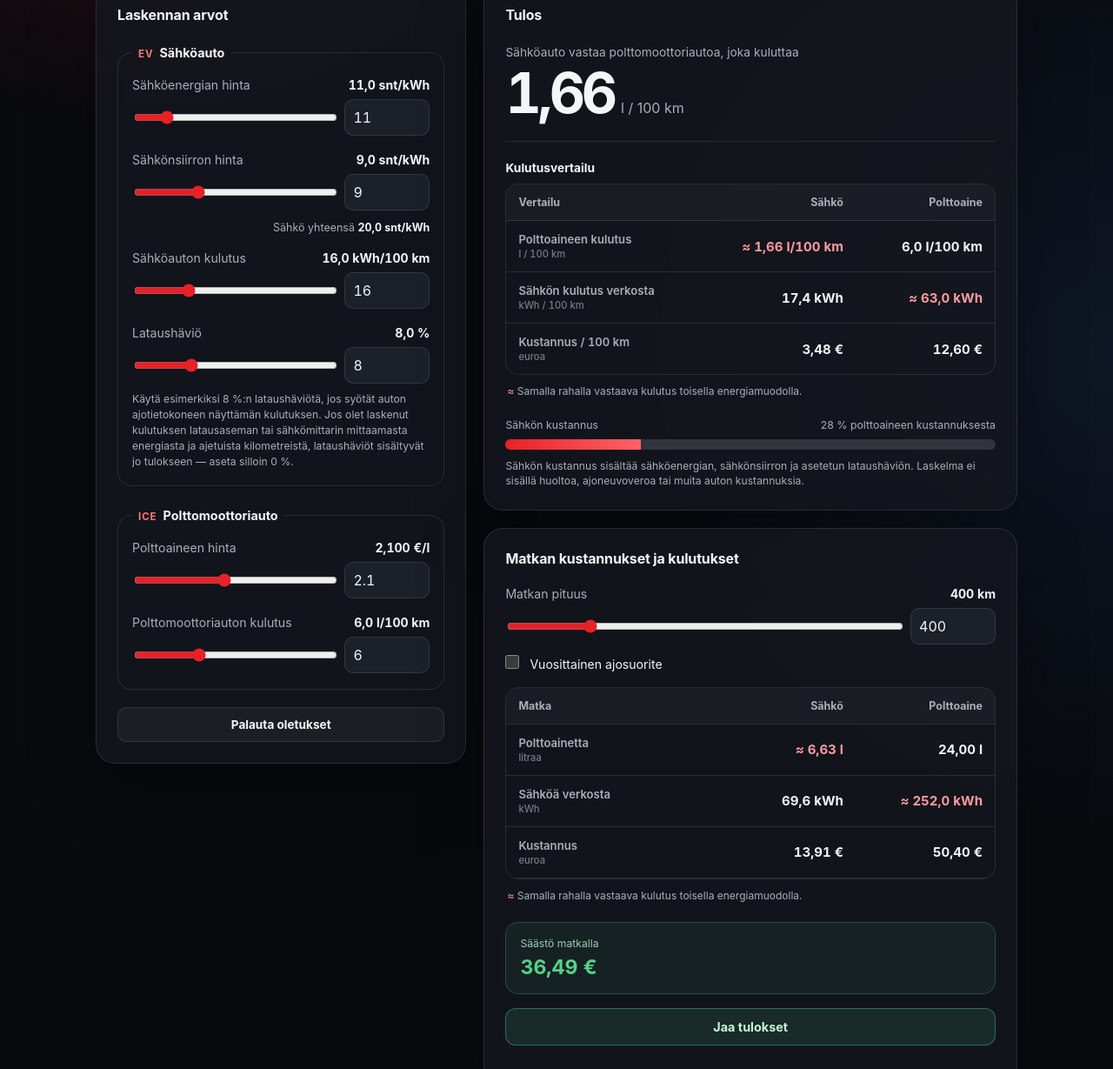
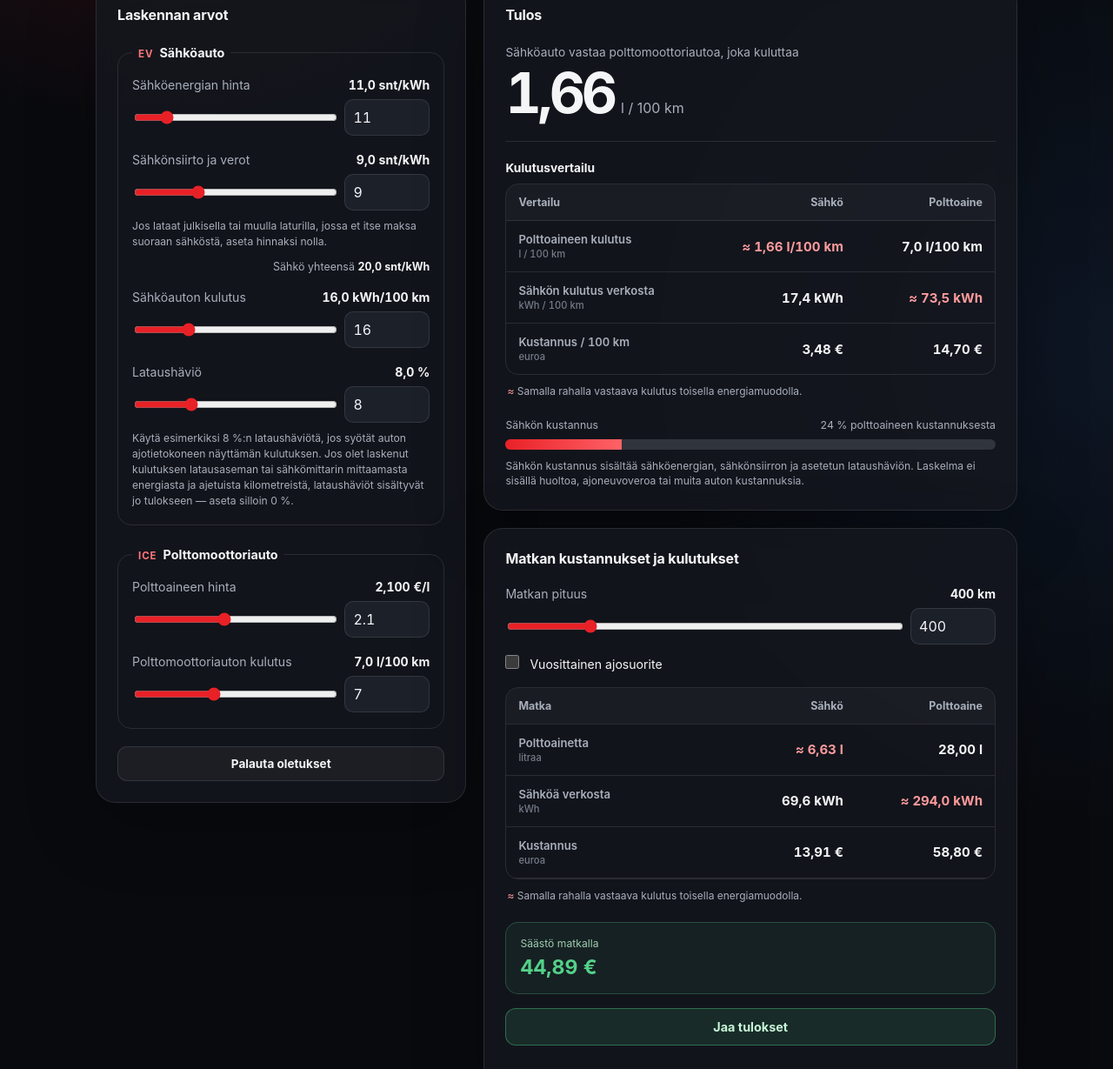
Before and after one commit to esamattis/ev-vs-ice, a website: page index.html in a window 1280 px wide. Shown: the part 226-1455 px from the top of the page at 87% size. Drawn offline with Linux system fonts and the light colour scheme.

Commit message:
Update calculator defaults and guidance

```diff
--- a/index.html
+++ b/index.html
@@ -142,8 +142,9 @@
             <div class="controls"><input id="electricity" type="range" min="0" max="80" step="0.1" value="11"><input id="electricityNum" type="number" min="0" step="0.1" value="11" aria-label="Sähköenergian hinta senttiä kilowattitunnilta"></div>
           </div>
           <div class="field">
-            <label for="transfer">Sähkönsiirron hinta <output id="transferOut">9,0 snt/kWh</output></label>
-            <div class="controls"><input id="transfer" type="range" min="0" max="30" step="0.1" value="9"><input id="transferNum" type="number" min="0" step="0.1" value="9" aria-label="Sähkönsiirron hinta senttiä kilowattitunnilta"></div>
+            <label for="transfer">Sähkönsiirto ja verot <output id="transferOut">9,0 snt/kWh</output></label>
+            <div class="controls"><input id="transfer" type="range" min="0" max="30" step="0.1" value="9"><input id="transferNum" type="number" min="0" step="0.1" value="9" aria-label="Sähkönsiirto ja verot senttiä kilowattitunnilta"></div>
+            <p class="input-help">Jos lataat julkisella tai muulla laturilla, jossa et itse maksa suoraan sähköstä, aseta hinnaksi nolla.</p>
             <p class="price-total">Sähkö yhteensä <strong id="totalElectricityPrice">20,0 snt/kWh</strong></p>
           </div>
           <div class="field">
@@ -164,8 +165,8 @@
             <div class="controls"><input id="fuelPrice" type="range" min="1" max="3.5" step="0.001" value="2.1"><input id="fuelPriceNum" type="number" min="0.01" step="0.001" value="2.1" aria-label="Polttoaineen hinta euroa litralta"></div>
           </div>
           <div class="field">
-            <label for="iceConsumption">Polttomoottoriauton kulutus <output id="iceConsumptionOut">6,0 l/100 km</output></label>
-            <div class="controls"><input id="iceConsumption" type="range" min="2" max="15" step="0.1" value="6"><input id="iceConsumptionNum" type="number" min="0.1" step="0.1" value="6" aria-label="Polttomoottoriauton kulutus litraa sadalla kilometrillä"></div>
+            <label for="iceConsumption">Polttomoottoriauton kulutus <output id="iceConsumptionOut">7,0 l/100 km</output></label>
+            <div class="controls"><input id="iceConsumption" type="range" min="2" max="15" step="0.1" value="7"><input id="iceConsumptionNum" type="number" min="0.1" step="0.1" value="7" aria-label="Polttomoottoriauton kulutus litraa sadalla kilometrillä"></div>
           </div>
         </fieldset>
         <button class="reset-button" id="resetDefaults" type="button">Palauta oletukset</button>
@@ -185,15 +186,15 @@
                 <tr><th scope="col">Vertailu</th><th scope="col">Sähkö</th><th scope="col">Polttoaine</th></tr>
               </thead>
               <tbody>
-                <tr><th scope="row">Polttoaineen kulutus<span class="row-unit">l / 100 km</span></th><td class="equivalent-value" id="evFuelEquivalent">≈ 1,66 l/100 km</td><td id="iceConsumptionResult">6,0 l/100 km</td></tr>
-                <tr><th scope="row">Sähkön kulutus verkosta<span class="row-unit">kWh / 100 km</span></th><td id="evConsumptionResult">17,4 kWh</td><td class="equivalent-value" id="iceElectricEquivalent">≈ 63,0 kWh</td></tr>
-                <tr><th scope="row">Kustannus / 100 km<span class="row-unit">euroa</span></th><td id="ev100">3,48 €</td><td id="ice100">12,60 €</td></tr>
+                <tr><th scope="row">Polttoaineen kulutus<span class="row-unit">l / 100 km</span></th><td class="equivalent-value" id="evFuelEquivalent">≈ 1,66 l/100 km</td><td id="iceConsumptionResult">7,0 l/100 km</td></tr>
+                <tr><th scope="row">Sähkön kulutus verkosta<span class="row-unit">kWh / 100 km</span></th><td id="evConsumptionResult">17,4 kWh</td><td class="equivalent-value" id="iceElectricEquivalent">≈ 73,5 kWh</td></tr>
+                <tr><th scope="row">Kustannus / 100 km<span class="row-unit">euroa</span></th><td id="ev100">3,48 €</td><td id="ice100">14,70 €</td></tr>
               </tbody>
             </table>
           </div>
           <p class="table-note"><span class="equivalent-value">≈</span> Samalla rahalla vastaava kulutus toisella energiamuodolla.</p>
           <div class="bar-wrap">
-            <div class="bar-labels"><span>Sähkön kustannus</span><span id="shareLabel">28 % polttoaineen kustannuksesta</span></div>
+            <div class="bar-labels"><span>Sähkön kustannus</span><span id="shareLabel">24 % polttoaineen kustannuksesta</span></div>
             <div class="bar"><div class="electric" id="costBar"></div></div>
             <p class="bar-note">Sähkön kustannus sisältää sähköenergian, sähkönsiirron ja asetetun lataushäviön. Laskelma ei sisällä huoltoa, ajoneuvoveroa tai muita auton kustannuksia.</p>
           </div>
@@ -212,19 +213,19 @@
                 <tr><th scope="col" id="totalScopeLabel">Matka</th><th scope="col">Sähkö</th><th scope="col">Polttoaine</th></tr>
               </thead>
               <tbody>
-                <tr><th scope="row"><span id="fuelTotalLabel">Polttoainetta</span><span class="row-unit">litraa</span></th><td class="equivalent-value" id="evTripFuelEquivalent">≈ 6,63 l</td><td id="iceTripFuel">24,00 l</td></tr>
-                <tr><th scope="row"><span id="electricityTotalLabel">Sähköä verkosta</span><span class="row-unit">kWh</span></th><td id="evTripElectricity">69,6 kWh</td><td class="equivalent-value" id="iceTripElectricEquivalent">≈ 252,0 kWh</td></tr>
-                <tr><th scope="row"><span id="costTotalLabel">Kustannus</span><span class="row-unit">euroa</span></th><td id="evTrip">13,91 €</td><td id="iceTrip">50,40 €</td></tr>
-                <tr data-annual hidden><th scope="row">Polttoainetta / kuukausi<span class="row-unit">litraa</span></th><td class="equivalent-value" id="evMonthFuelEquivalent">≈ 0,55 l</td><td id="iceMonthFuel">2,00 l</td></tr>
-                <tr data-annual hidden><th scope="row">Sähköä / kuukausi<span class="row-unit">kWh</span></th><td id="evMonthElectricity">5,8 kWh</td><td class="equivalent-value" id="iceMonthElectricEquivalent">≈ 21,0 kWh</td></tr>
-                <tr data-annual hidden><th scope="row">Kustannus / kuukausi<span class="row-unit">euroa</span></th><td id="evMonth">1,16 €</td><td id="iceMonth">4,20 €</td></tr>
+                <tr><th scope="row"><span id="fuelTotalLabel">Polttoainetta</span><span class="row-unit">litraa</span></th><td class="equivalent-value" id="evTripFuelEquivalent">≈ 6,63 l</td><td id="iceTripFuel">28,00 l</td></tr>
+                <tr><th scope="row"><span id="electricityTotalLabel">Sähköä verkosta</span><span class="row-unit">kWh</span></th><td id="evTripElectricity">69,6 kWh</td><td class="equivalent-value" id="iceTripElectricEquivalent">≈ 294,0 kWh</td></tr>
+                <tr><th scope="row"><span id="costTotalLabel">Kustannus</span><span class="row-unit">euroa</span></th><td id="evTrip">13,91 €</td><td id="iceTrip">58,80 €</td></tr>
+                <tr data-annual hidden><th scope="row">Polttoainetta / kuukausi<span class="row-unit">litraa</span></th><td class="equivalent-value" id="evMonthFuelEquivalent">≈ 0,55 l</td><td id="iceMonthFuel">2,33 l</td></tr>
+                <tr data-annual hidden><th scope="row">Sähköä / kuukausi<span class="row-unit">kWh</span></th><td id="evMonthElectricity">5,8 kWh</td><td class="equivalent-value" id="iceMonthElectricEquivalent">≈ 24,5 kWh</td></tr>
+                <tr data-annual hidden><th scope="row">Kustannus / kuukausi<span class="row-unit">euroa</span></th><td id="evMonth">1,16 €</td><td id="iceMonth">4,90 €</td></tr>
               </tbody>
             </table>
           </div>
           <p class="table-note"><span class="equivalent-value">≈</span> Samalla rahalla vastaava kulutus toisella energiamuodolla.</p>
           <div class="savings-summary" aria-label="Säästöt">
-            <div class="saving-card"><span id="savingTotalLabel">Säästö matkalla</span><strong id="savingTrip">36,49 €</strong></div>
-            <div class="saving-card" data-annual hidden><span>Säästö kuukaudessa</span><strong id="savingMonth">3,04 €</strong></div>
+            <div class="saving-card"><span id="savingTotalLabel">Säästö matkalla</span><strong id="savingTrip">44,89 €</strong></div>
+            <div class="saving-card" data-annual hidden><span>Säästö kuukaudessa</span><strong id="savingMonth">3,74 €</strong></div>
           </div>
           <div class="share-area">
             <button class="share-button" id="shareResults" type="button">Jaa tulokset</button>
@@ -243,7 +244,7 @@
       { id: 'fuelPrice', suffix: ' €/l', decimals: 3, defaultValue: 2.1 },
       { id: 'evConsumption', suffix: ' kWh/100 km', decimals: 1, defaultValue: 16 },
       { id: 'chargingLoss', suffix: ' %', decimals: 1, defaultValue: 8 },
-      { id: 'iceConsumption', suffix: ' l/100 km', decimals: 1, defaultValue: 6 },
+      { id: 'iceConsumption', suffix: ' l/100 km', decimals: 1, defaultValue: 7 },
       { id: 'distance', suffix: ' km', decimals: 0, defaultValue: 400 }
     ];
     const fi = (value, digits = 2) => new Intl.NumberFormat('fi-FI', { minimumFractionDigits: digits, maximumFractionDigits: digits }).format(value);
```
